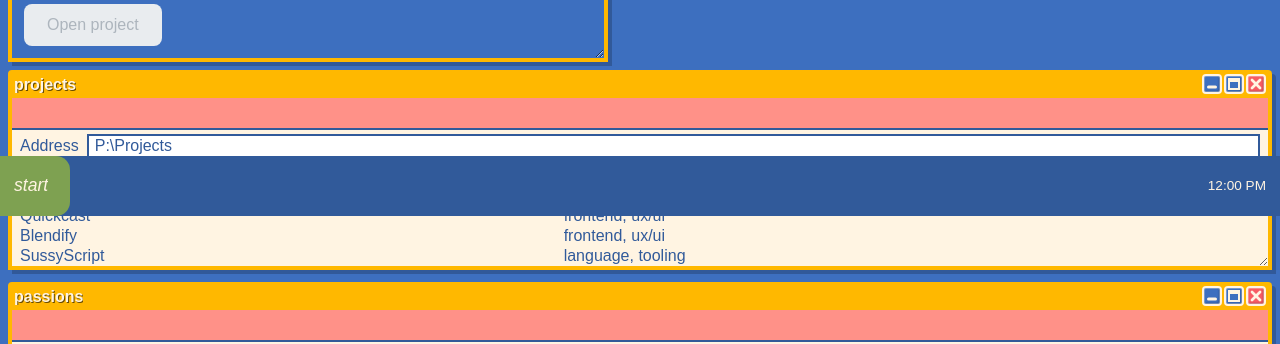
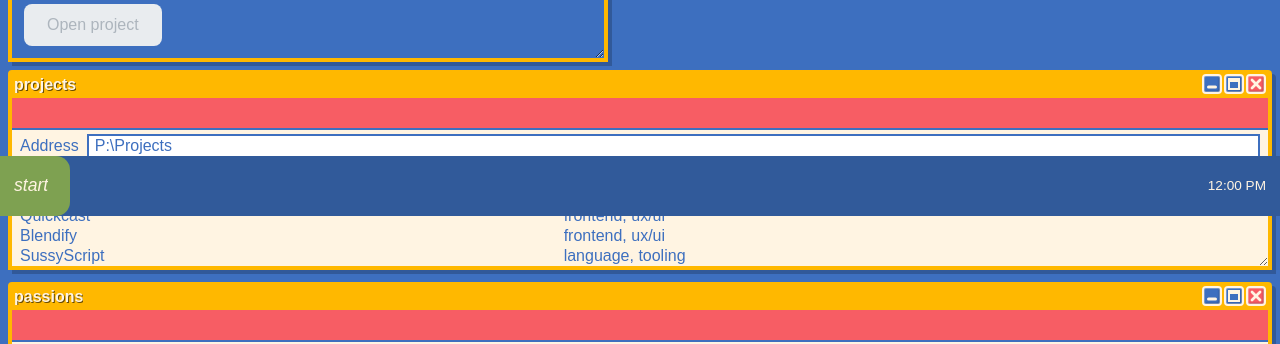
Before and after one commit to seevass/sebastianshowcase, a React (Vite) app: page /#/welcomehome in a window 1280 px wide. Shown: the part 584-928 px from the top of the page. Built offline with nearby package versions, Linux system fonts and the light colour scheme; a web font is replaced by a local one.

Commit message:
scaling and color changes

```diff
--- a/src/modules/ActivityList.css
+++ b/src/modules/ActivityList.css
@@ -2,7 +2,7 @@
   display: flex;
   flex-direction: column;
   background: var(--main-white-color);
-  color: var(--sub-blue-color);
+  color: var(--main-blue-color);
   user-select: none;
   cursor: default;
 }
@@ -10,8 +10,8 @@
 /* big blank "toolbar" rectangle */
 .explorer-toolbar {
   height: 32px;
-  background: var(--main-pink-color);
-  border-bottom: 2px solid var(--sub-blue-color);
+  background: var(--main-hot-pink-color);
+  border-bottom: 2px solid var(--main-blue-color);
 }
 
 .explorer-address {
@@ -19,7 +19,7 @@
   align-items: center;
   gap: 8px;
   padding: 4px 8px;
-  border-bottom: 2px solid var(--sub-blue-color);
+  border-bottom: 2px solid var(--main-blue-color);
 }
 
 .explorer-address-path {
@@ -27,7 +27,7 @@
   min-width: 0;
   padding: 2px 6px;
   background: #fff;
-  border: 2px solid var(--sub-blue-color);
+  border: 2px solid var(--main-blue-color);
   overflow: hidden;
   text-overflow: ellipsis;
   white-space: nowrap;
@@ -50,7 +50,7 @@
 
 .explorer-header {
   font-weight: 700;
-  border-bottom: 2px solid var(--sub-blue-color);
+  border-bottom: 2px solid var(--main-blue-color);
 }
 
 .explorer-list {
--- a/src/modules/ActivityWindows.tsx
+++ b/src/modules/ActivityWindows.tsx
@@ -17,7 +17,7 @@ function Folder({ title, address, items }: FolderProps) {
 
   return (
     <div onClick={() => setSelectedId(null)}>
-      <Window title={title} width="100%">
+      <Window title={title} width="100%" bg="var(--main-white-color)">
         <ActivityList address={address} items={items} />
       </Window>
     </div>
--- a/src/pages/Homepage.tsx
+++ b/src/pages/Homepage.tsx
@@ -66,7 +66,16 @@ function Homepage() {
 
         <AppShell.Main className="main">
           <Box p="sm">
-            <Window title="tv.exe" width="min(600px, 100%)">
+            <Window
+              title="tv.exe"
+              width="min(600px, 100%)"
+              scroll={false}
+              style={{
+                maxHeight: isDesktop
+                  ? "calc(100dvh - 56px)"
+                  : "calc(100dvh - 136px)",
+              }}
+            >
               <TvPlayer />
               <ProjectInfo />
             </Window>
```
